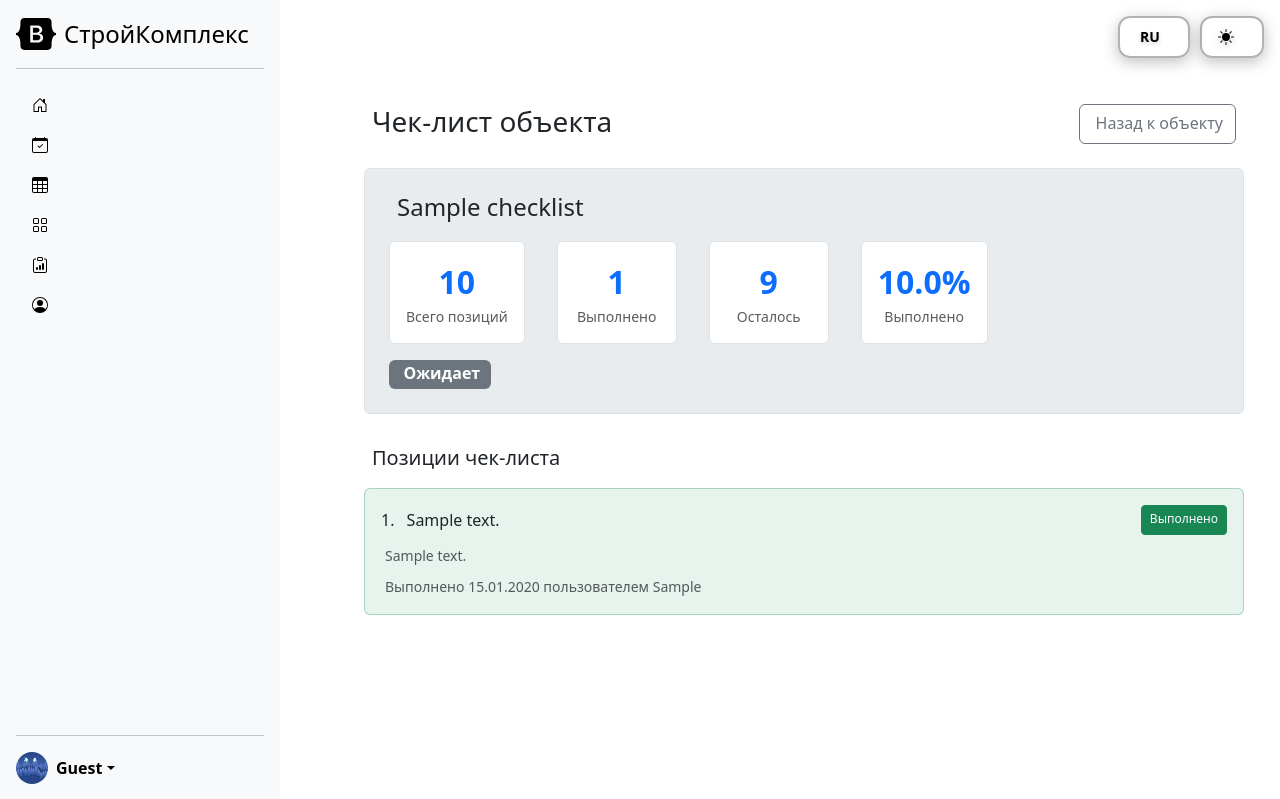
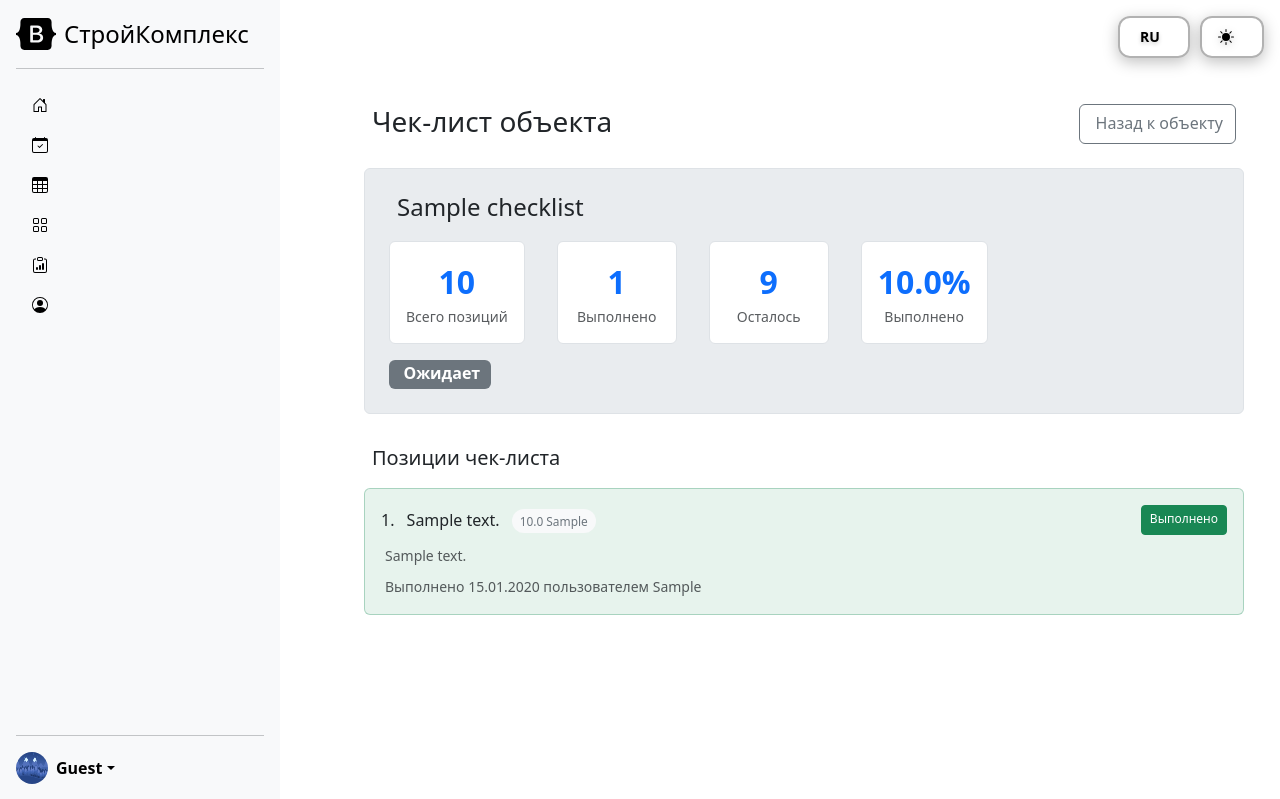
Before and after one commit to ReperXorosh/BuildApp, a Flask app: template app/templates/objects/checklist_view.html in a window 1280 px wide. Run offline with Flask 3, Linux system fonts and the light colour scheme; tables that the repository leaves empty hold one stand-in row (Sample ...); the template is opened without the code that fills it: values named after a table or form of the project are taken from there, most other values are stand-ins (such as "Sample title", 1, 10 or a date in 2020); some libraries are stand-ins or nearby versions.

Commit message:
Исправление чек-листа

```diff
--- a/app/templates/objects/checklist_view.html
+++ b/app/templates/objects/checklist_view.html
@@ -103,6 +103,19 @@
         margin-bottom: 1rem;
         opacity: 0.5;
     }
+
+    .item-details {
+        display: inline-block;
+        background: var(--bs-light);
+        padding: 2px 8px;
+        border-radius: 12px;
+        font-size: 0.85em;
+    }
+
+    .item-details small {
+        color: var(--bs-secondary) !important;
+        font-weight: 500;
+    }
 </style>
 
 <div class="container-fluid checklist-container">
@@ -191,6 +204,17 @@
                                 <div class="item-text">
                                     <span class="me-2">{{ loop.index }}.</span>
                                     {{ item.item_text }}
+                                    {% if item.unit or item.quantity %}
+                                        <span class="item-details ms-2">
+                                            <small class="text-muted">
+                                                {% if item.quantity and item.quantity != 1.0 %}
+                                                    {{ item.quantity }} {{ item.unit or 'шт' }}
+                                                {% elif item.unit and item.unit != 'шт' %}
+                                                    {{ item.unit }}
+                                                {% endif %}
+                                            </small>
+                                        </span>
+                                    {% endif %}
                                 </div>
                                 <div class="item-actions">
                                     <!-- Кнопка переключения статуса -->
```
